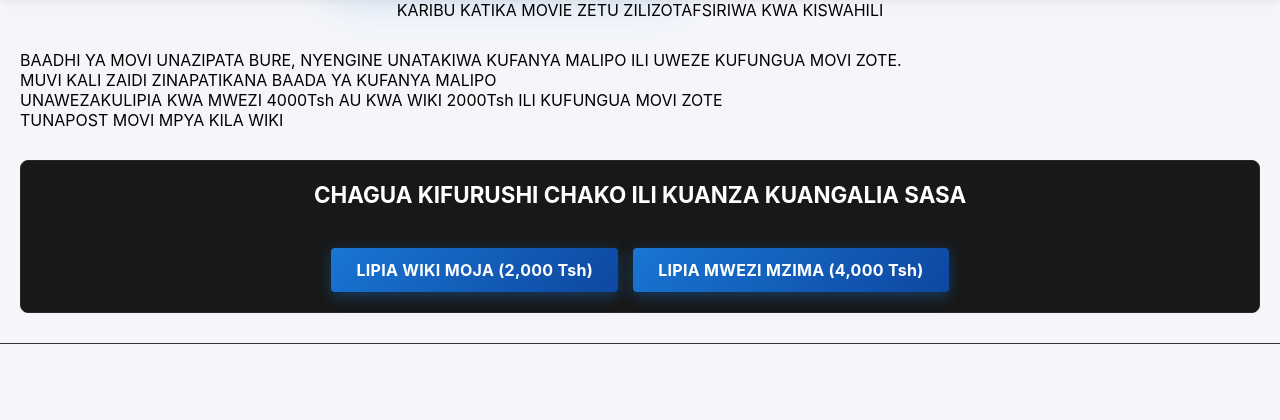
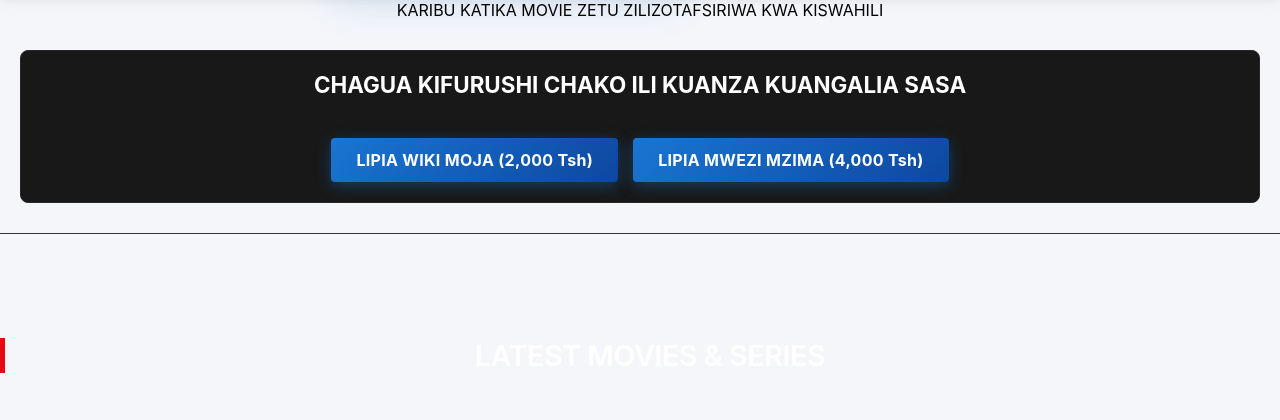
Before and after one commit to Mnemba-org/movies, a Flask app: page / in a window 1280 px wide. Shown: the part 118-538 px from the top of the page. Run offline with Flask 3, Linux system fonts and the light colour scheme; data that the repository does not hold is empty; some libraries are stand-ins or nearby versions.

Commit message:
Refactor home.html structure and styles

```diff
--- a/templates/home.html
+++ b/templates/home.html
@@ -11,10 +11,7 @@
         <p>KARIBU KATIKA MOVIE ZETU ZILIZOTAFSIRIWA KWA KISWAHILI</p>
     </div>
 
-    <p style="margin-left:20px;">BAADHI YA MOVI UNAZIPATA BURE, NYENGINE UNATAKIWA KUFANYA MALIPO ILI UWEZE KUFUNGUA MOVI ZOTE.</p>
-    <p style="margin-left:20px;">MUVI KALI ZAIDI ZINAPATIKANA BAADA YA KUFANYA MALIPO</p>
-    <p style="margin-left:20px;">UNAWEZAKULIPIA KWA MWEZI 4000Tsh AU KWA WIKI 2000Tsh ILI KUFUNGUA MOVI ZOTE</p>
-    <p style="margin-left:20px;">TUNAPOST MOVI MPYA KILA WIKI</p>
+
 
     <!-- Subscription Checkout Section -->
     <div class="subscription-section" style="margin: 30px 20px; padding: 20px; background: #181818; border-radius: 8px; border: 1px solid #282828; text-align: center;">
```
